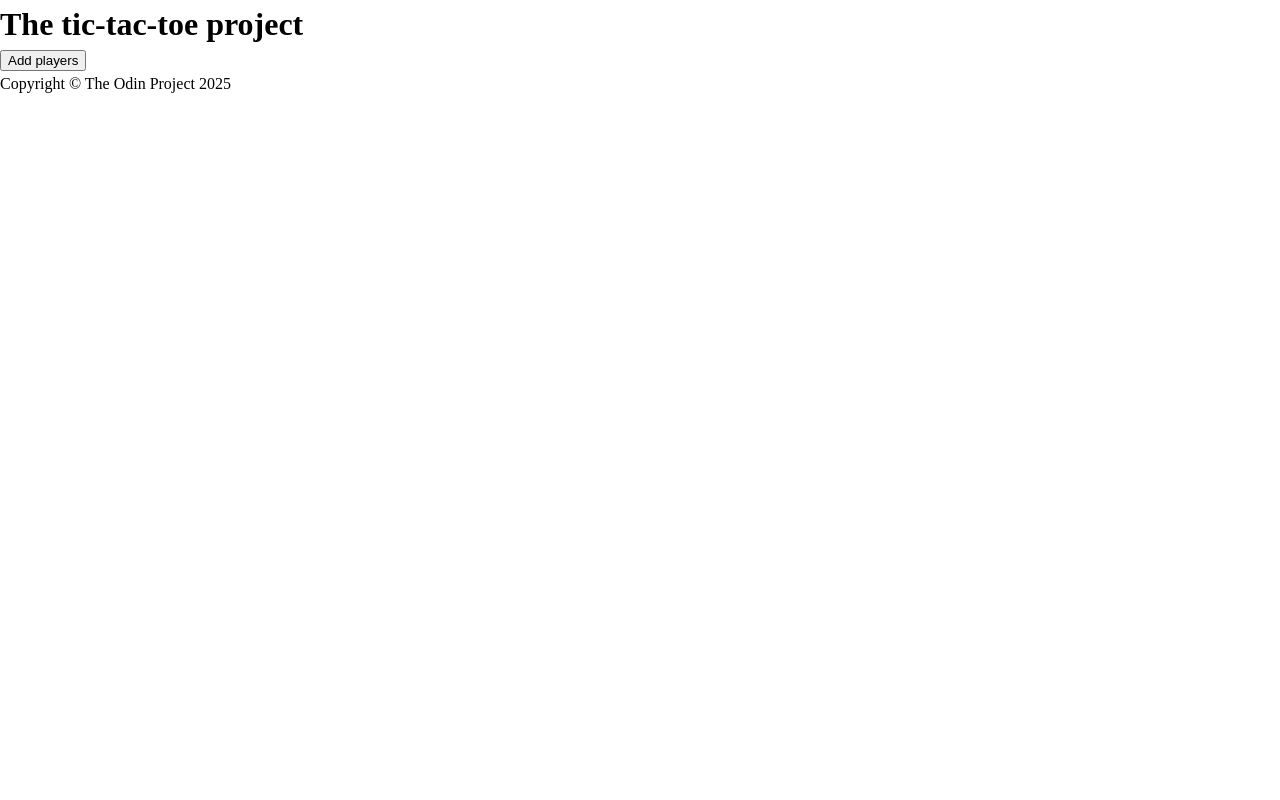
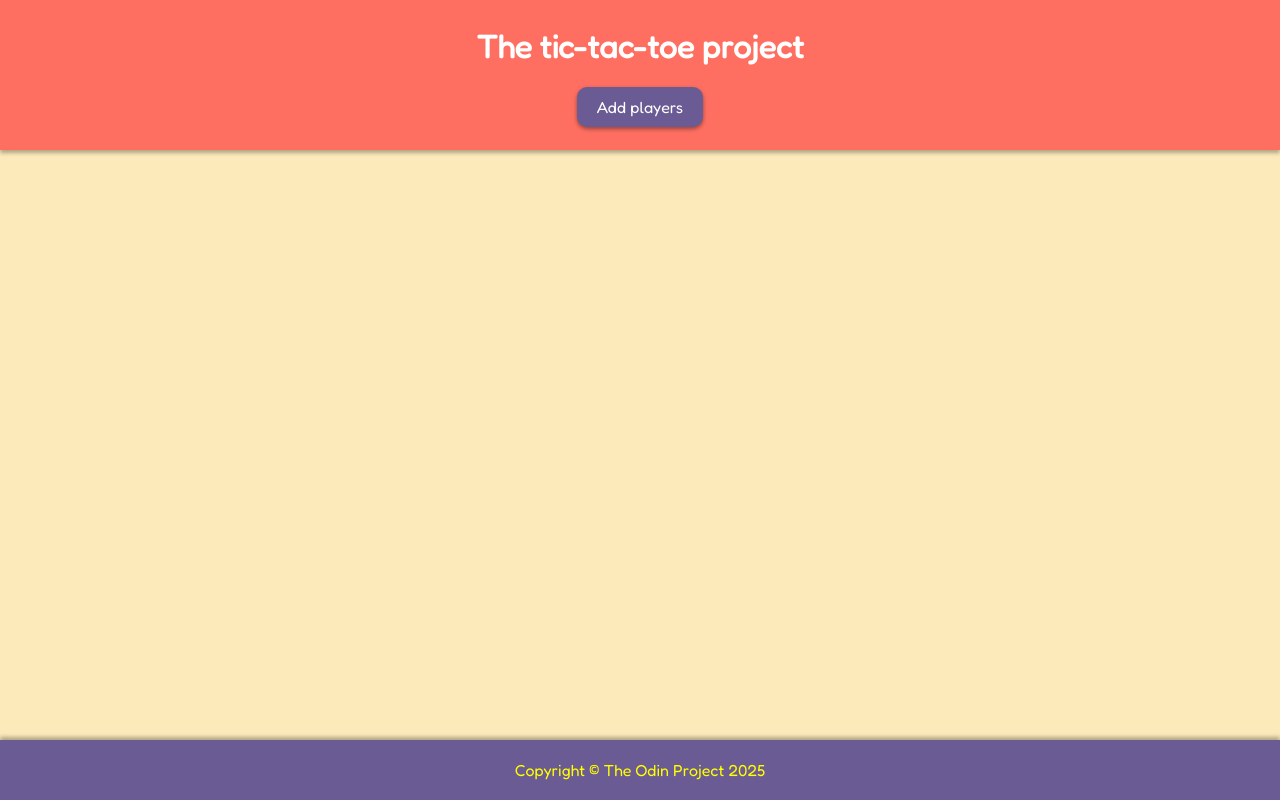
Before and after one commit to pawelgawron3/odin-tic-tac-toe, a plain HTML site: page index.html in a window 1280 px wide. Drawn offline with Linux system fonts and the light colour scheme.

Commit message:
update layout style

```diff
--- a/styles.css
+++ b/styles.css
@@ -8,6 +8,97 @@
   margin: 0;
 }
 
+button {
+  font-family: inherit;
+  color: inherit;
+}
+
+:root {
+  --box-shadow-color-main: rgba(0, 0, 0, 0.3);
+}
+
 body {
+  height: 100vh;
+  width: 100vw;
+  display: grid;
+  grid-template-rows: 150px 1fr 60px;
   line-height: 1.5;
+  font-family: "Fredoka", sans-serif;
+  background-color: #fff0f5;
 }
+
+header {
+  display: flex;
+  flex-direction: column;
+  justify-content: center;
+  align-items: center;
+  gap: 1rem;
+  background-color: #ff6f61;
+  color: white;
+  box-shadow: 0 3px 4px var(--box-shadow-color-main);
+  position: relative;
+  z-index: 1;
+  animation: fadeInHeader 0.6s ease;
+}
+
+@keyframes fadeInHeader {
+  from {
+    opacity: 0;
+    transform: translateY(10px);
+  }
+  to {
+    opacity: 1;
+    transform: translateY(0);
+  }
+}
+
+#addPlayersButton {
+  font-size: 1rem;
+  border: none;
+  padding: 10px 20px;
+  background-color: #6b5b95;
+  border-radius: 10px;
+  box-shadow: 0 2px 4px rgba(0, 0, 0, 0.4);
+  transition: transform 0.3s ease, box-shadow 0.2s ease,
+    background-color 0.3s ease-out, color 0.3s ease-out;
+  cursor: pointer;
+}
+
+#addPlayersButton:hover {
+  transform: translateY(-3px);
+  box-shadow: 0 4px 8px rgba(0, 0, 0, 0.4);
+  background-color: white;
+  color: #6b5b95;
+}
+
+#addPlayersButton:focus {
+  outline: 2px dashed #6b5b95;
+  outline-offset: 4px;
+}
+
+main {
+  background-color: #fceabb;
+  padding: 2rem;
+}
+
+footer {
+  display: flex;
+  justify-content: center;
+  align-items: center;
+  background-color: #6b5b95;
+  padding: 1rem;
+  color: yellow;
+  box-shadow: 0 -3px 4px var(--box-shadow-color-main);
+  animation: fadeInFooter 0.6s ease;
+}
+
+@keyframes fadeInFooter {
+  from {
+    opacity: 0;
+    transform: translateY(-10px);
+  }
+  to {
+    opacity: 1;
+    transform: translateY(0);
+  }
+}
```
